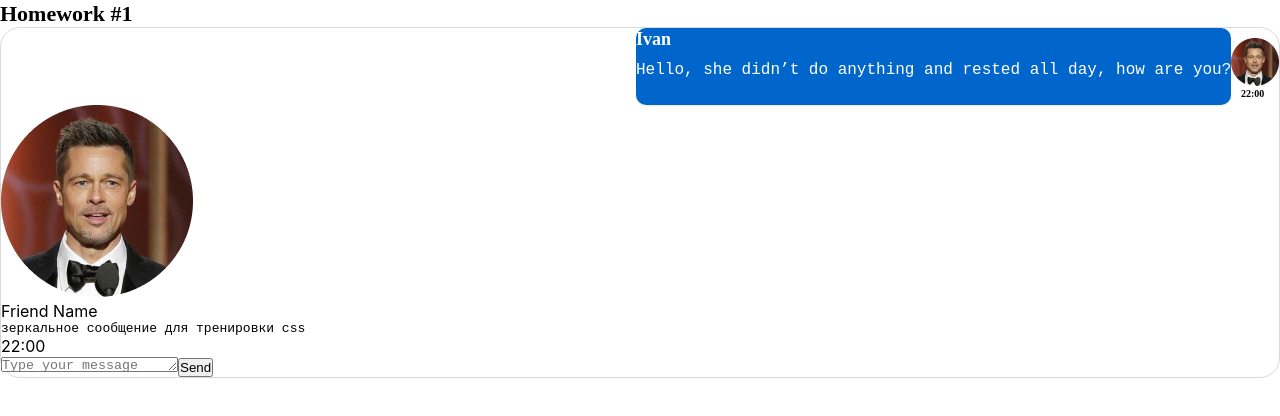
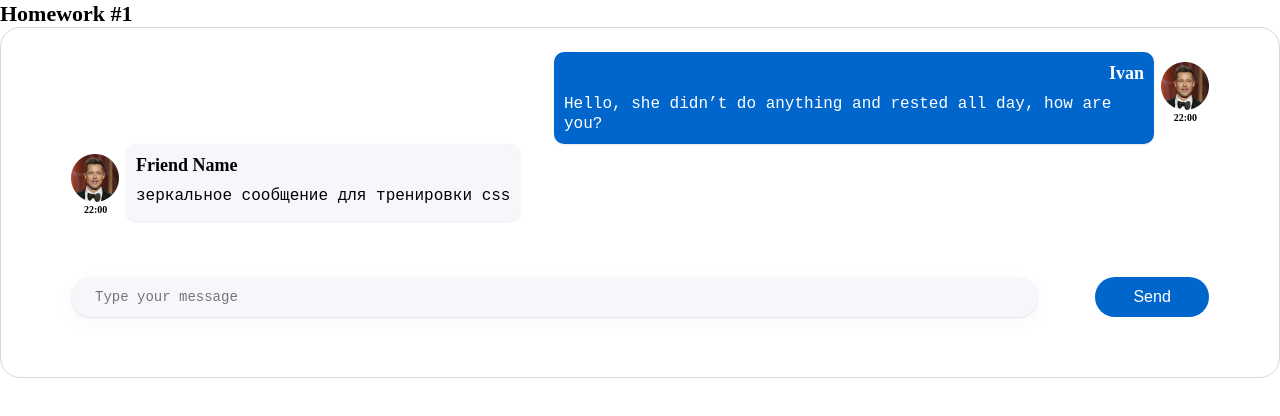
Before and after one commit to MariaStepanyan/hws2-master, a React (Create React App) app: page / in a window 1280 px wide. Shown: the top 416 px of the page. Built offline with nearby package versions, Linux system fonts and the light colour scheme.

Commit message:
layout for hw1

```diff
--- a/src/s2-homeworks/hw01/friend-message/FriendMessage.module.css
+++ b/src/s2-homeworks/hw01/friend-message/FriendMessage.module.css
@@ -1,31 +1,68 @@
 .friendMessage {
-
+  display: flex;
+  position: relative;
+  max-width: 545px;
+  min-height: 77px;
+  left: 125px;
 }
 
 .friendImageAndText {
-
+  font-family: Montserrat;
+  font-size: 18px;
+  font-weight: 600;
+  line-height: 22px;
+  background-color: #f5f7fb;
+  box-shadow: 0px 1px 2px 0px rgba(29, 33, 38, 0.1);
+  border-radius: 10px;
 }
 
 .friendImageAndText img {
-
+  position: absolute;
+  display: inline-block;
+  width: 48px;
+  height: 48px;
+  left: -55px;
+  top: 10px;
+  user-select: none;
 }
 
 .friendText {
-
+  display: inline-block;
+  padding: 10px;
+  font-family: Montserrat;
+  font-size: 16px;
+  font-weight: 400;
+  line-height: 20px;
+  letter-spacing: 0em;
+  text-align: left;
 }
 
 .friendText:after {
-
 }
 
 .friendName {
-
+  font-family: Montserrat;
+  font-size: 18px;
+  font-weight: 600;
+  line-height: 22px;
+  letter-spacing: 0em;
+  text-align: left;
+  margin-bottom: 10px;
 }
 
 .friendMessageText {
-
+  text-wrap: wrap;
+  word-wrap: break-word;
 }
 
 .friendTime {
-
+  position: absolute;
+  font-family: Montserrat;
+  font-size: 10px;
+  font-weight: 600;
+  line-height: 12px;
+  letter-spacing: 0em;
+  text-align: left;
+  top: 60px;
+  left: -42px;
 }
--- a/src/s2-homeworks/hw01/message-sender/MessageSender.module.css
+++ b/src/s2-homeworks/hw01/message-sender/MessageSender.module.css
@@ -1,14 +1,45 @@
 .sendForm {
-
+  position: relative;
+  margin: 56px 70px;
 }
 
 .textarea {
+  resize: none;
+  overflow: hidden;
+  border: none;
+  border-radius: 20px;
+  box-shadow: 0px 1px 2px 0px rgba(29, 33, 38, 0.1),
+    0px 5px 20px 0px rgba(29, 33, 38, 0.03);
+  background: rgb(245, 247, 251);
+  width: 85%;
+  padding: 12px 24px 12px;
+  font-size: 14px;
+  user-select: none;
 }
 
 .button {
+  position: absolute;
+  top: 0;
+  right: 0;
+  border-radius: 20px;
+  background: rgb(0, 102, 204);
+  color: white;
+  width: 10%;
+  /* margin-left: 40px; */
+  height: 40px;
+  font-size: 16px;
+  padding: 10px 38px;
+  border: none;
+  user-select: none;
 }
 
 .button:hover {
+  cursor: pointer;
 }
 .button:active {
+  background: rgb(0, 45, 90);
 }
+
+.textarea:focus {
+  outline: 1px solid lightgray;
+}
--- a/src/s2-homeworks/hw01/message/Message.module.css
+++ b/src/s2-homeworks/hw01/message/Message.module.css
@@ -3,7 +3,8 @@
   position: relative;
   max-width: 545px;
   min-height: 77px;
-  left: 635px;
+  left: 553px;
+  margin-top: 24px;
 }
 
 .imageAndText {
@@ -21,11 +22,14 @@
   display: inline-block;
   width: 48px;
   height: 48px;
-  left: 595px;
-  top: 10px
+  right: -110px;
+  top: 10px;
+  user-select: none;
 }
 
 .text {
+  width: 600px;
+  padding: 10px;
   display: inline-block;
   font-family: Montserrat;
   font-size: 16px;
@@ -45,12 +49,16 @@
   font-weight: 600;
   line-height: 22px;
   letter-spacing: 0em;
-  text-align: left;
+  text-align: right;
   color: rgba(255, 255, 255, 1);
   margin-bottom: 10px;
 }
 
 .messageText {
+  text-wrap: wrap;
+  word-wrap: break-word;
+  /* box-shadow: 0px 1px 2px 0px rgba(29, 33, 38, 0.1),0px 5px 20px 0px rgba(29, 33, 38, 0.03);
+background: rgb(0, 102, 204); */
 }
 
 .time {
@@ -61,6 +69,6 @@
   line-height: 12px;
   letter-spacing: 0em;
   text-align: left;
-  left: 605px;
+  right: -98px;
   top: 60px;
 }
```
Also changed, not shown: src/s2-homeworks/hw01/HW1.tsx (+5 -5 lines).
